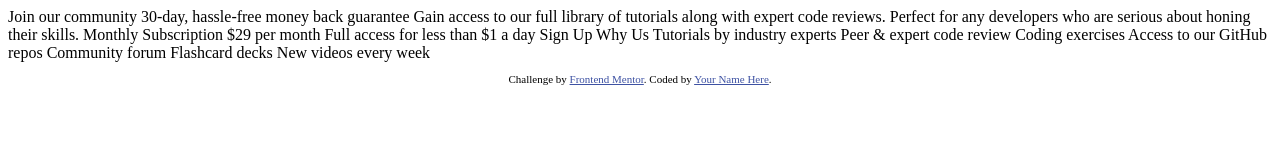
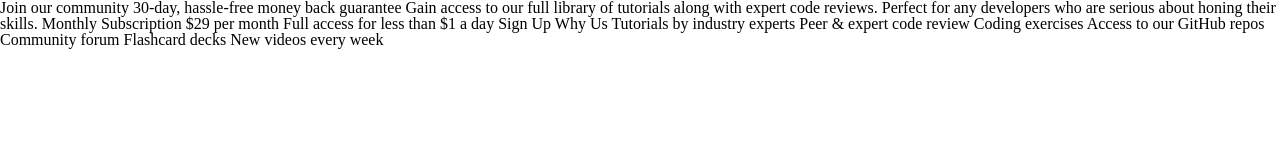
Before and after one commit to Joaovitorsw/single-price-grid-component, a plain HTML site: page index.html in a window 1280 px wide. Drawn offline with Linux system fonts and the light colour scheme.

Commit message:
✨ feat: karla 400,700 and reset css

```diff
--- a/index.html
+++ b/index.html
@@ -1,20 +1,25 @@
 <!DOCTYPE html>
 <html lang="en">
-<head>
-  <meta charset="UTF-8">
-  <meta name="viewport" content="width=device-width, initial-scale=1.0"> <!-- displays site properly based on user's device -->
-
-  <link rel="icon" type="image/png" sizes="32x32" href="./images/favicon-32x32.png">
-
-  <title>Frontend Mentor | Single Price Grid Component</title>
-
-  <!-- Feel free to remove these styles or customise in your own stylesheet 👍 -->
-  <style>
-    .attribution { font-size: 11px; text-align: center; }
-    .attribution a { color: hsl(228, 45%, 44%); }
-  </style>
-</head>
-<body>
+  <head>
+    <meta charset="UTF-8" />
+    <meta name="viewport" content="width=device-width, initial-scale=1.0" />
+    <link
+      rel="icon"
+      type="image/png"
+      sizes="32x32"
+      href="./images/favicon-32x32.png"
+    />
+    <link rel="preconnect" href="https://fonts.googleapis.com" />
+    <link rel="preconnect" href="https://fonts.gstatic.com" crossorigin />
+    <link
+      href="https://fonts.googleapis.com/css2?family=Karla:wght@400;700&display=swap"
+      rel="stylesheet"
+    />
+    <link rel="stylesheet" href="reset.css" />
+    <link rel="stylesheet" href="style.css" />
+    <title>Frontend Mentor | Single Price Grid Component</title>
+  </head>
+  <body>
   Join our community
 
   30-day, hassle-free money back guarantee
@@ -40,11 +45,6 @@
   Flashcard decks
   New videos every week
 
-  <footer>
-    <p class="attribution">
-      Challenge by <a href="https://www.frontendmentor.io?ref=challenge" target="_blank">Frontend Mentor</a>.
-      Coded by <a href="#">Your Name Here</a>.
-    </p>
-  </footer>
+
 </body>
 </html>
```
